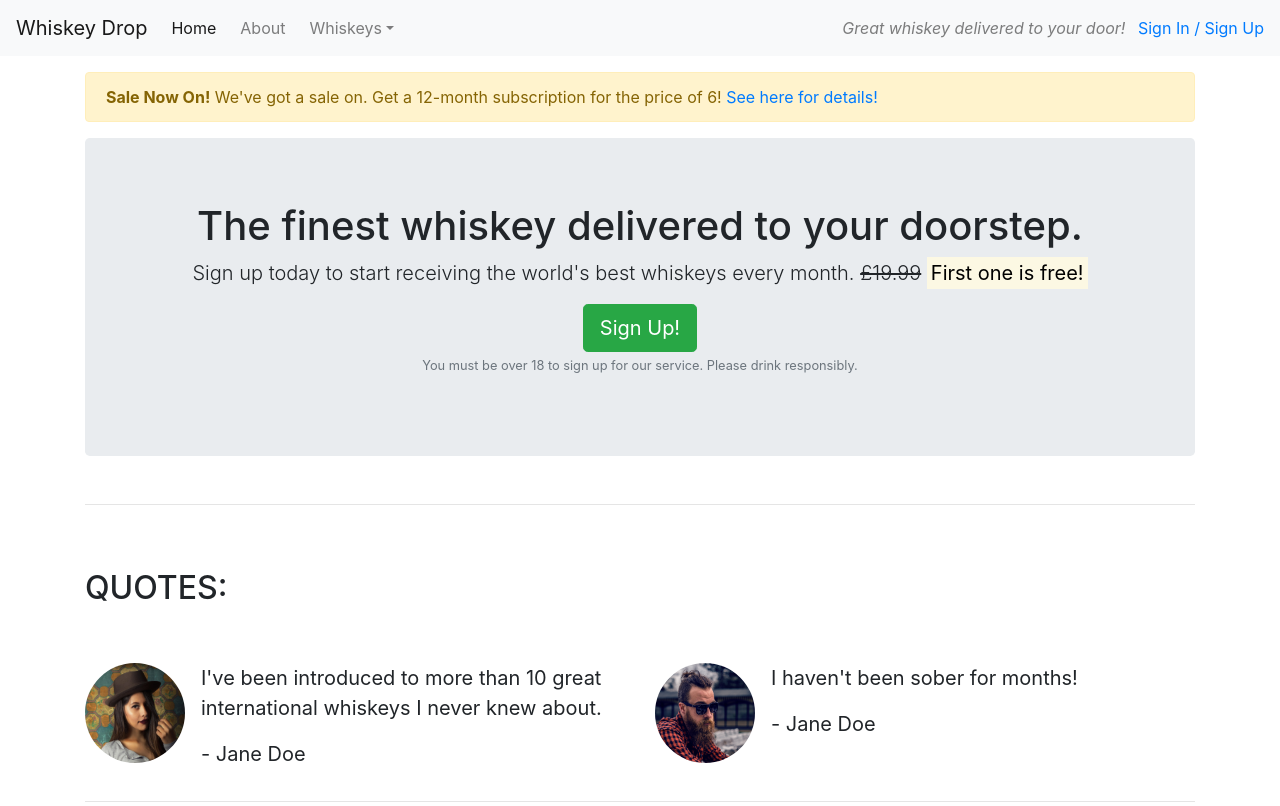
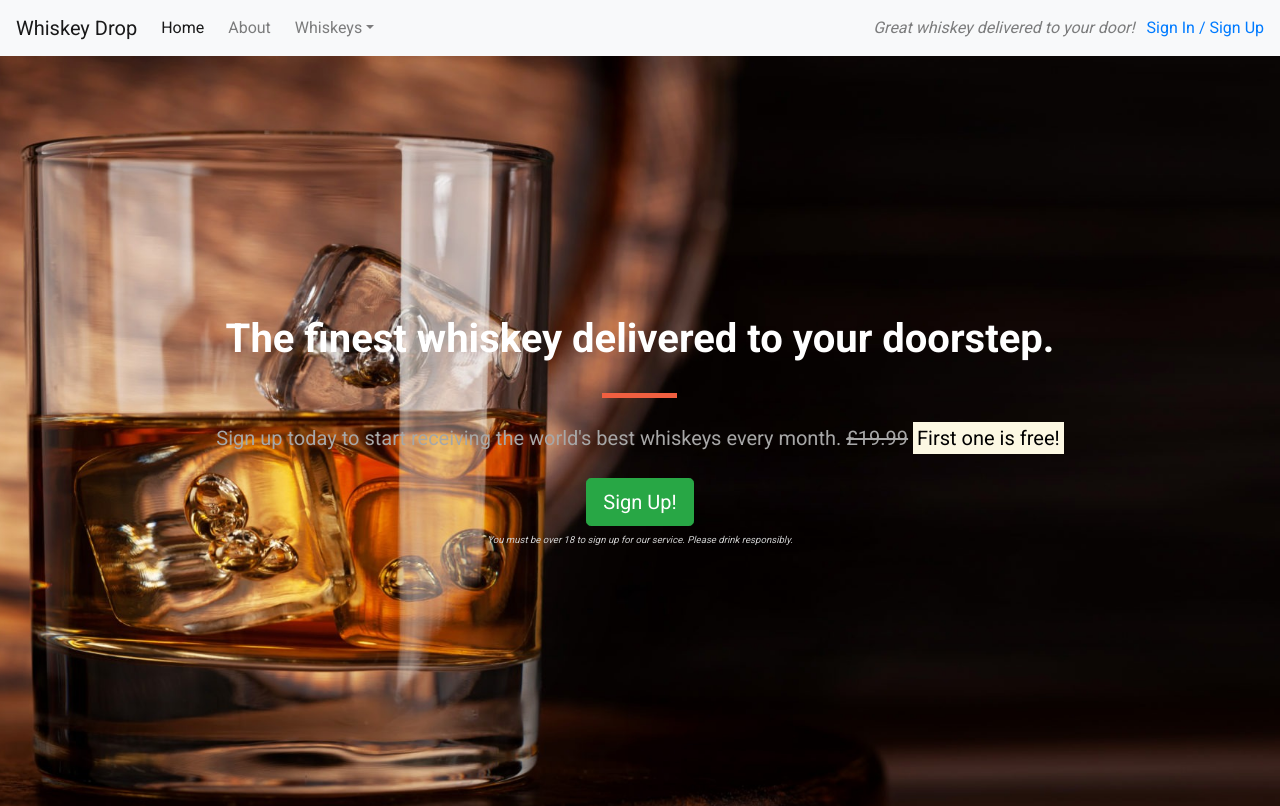
Before and after one commit to leannebooden/practice, a plain HTML site: page index.html in a window 1280 px wide. Shown: the top 806 px of the page. Drawn offline with nearby package versions, Linux system fonts and the light colour scheme.

Commit message:
css changes to bootstrap

```diff
--- /dev/null
+++ b/css/style.css
@@ -0,0 +1,71 @@
+body {
+   font-family: "Roboto", sans-serif;
+}
+
+.alert-container {}
+
+.callout-container {
+    height: 100vh;
+    background: url("./img/whiskey-background.jpg") no-repeat center center fixed;
+    -webkit-background-size: cover;
+    -moz-background-size: cover;
+    -o-background-size: cover;
+    background-size: cover;
+
+    display:flex;
+    align-items: center;
+    justify-content: center;
+}
+
+.opaque-overlay {
+    position: absolute;
+    top: 0;
+    left: 0;
+    height: 100%;
+    width: 100%;
+    background-color: rgba(0,0,0,0.5);
+}
+.quotes-container {}
+
+.features-container {}
+
+.table-container {}
+
+/*Block Dividers*/
+
+.block-divider {
+    width: 75px;
+    height: 5px;
+    border: 0;
+}
+
+.block-divider--orange {
+    background-color: #f05f40;
+}
+
+.block-divider--short {
+    width: 35px;
+}
+
+/*Jumbotron*/
+
+.jumbotron {
+    background-color: transparent;
+}
+
+.jumbotron-header {
+    color: white;
+    font-weight: bold;
+    margin-bottom: 30px;
+}
+
+.jumbotron .lead {
+    margin: 25px 0;
+    color: #a7a7a7;
+}
+
+.jumbotron small {
+    font-size: 60%;
+    font-style: italic;
+    color: #d0d0d0;
+}
--- a/index.html
+++ b/index.html
@@ -8,6 +8,13 @@
     <link rel="stylesheet" href="https://cdn.jsdelivr.net/npm/bootstrap@4.5.3/dist/css/bootstrap.min.css"
         integrity="sha384-TX8t27EcRE3e/ihU7zmQxVncDAy5uIKz4rEkgIXeMed4M0jlfIDPvg6uqKI2xXr2" crossorigin="anonymous">
     <script src="https://kit.fontawesome.com/31460f9fdc.js" crossorigin="anonymous"></script>
+    <link rel="preconnect" href="https://fonts.googleapis.com">
+    <link rel="preconnect" href="https://fonts.gstatic.com" crossorigin>
+    <link
+        href="https://fonts.googleapis.com/css2?family=Lato&family=Oswald:wght@200..700&family=Roboto:wght@400;700&display=swap"
+        rel="stylesheet">
+
+    <link rel="stylesheet" href="css/style.css" type="text/css">
 </head>
 
 <body>
@@ -26,7 +33,8 @@
                 <li class="active nav-item mr-2"><a class="nav-link" href="/">Home</a></li>
                 <li class="nav-item mr-2"><a class="nav-link" href="">About</a></li>
                 <li class="navitem dropdown">
-                    <a class="nav-link dropdown-toggle" href="#" id="navbarDropdownMenuLink" role="button" data-toggle="dropdown" aria-haspopup="true" aria-expanded="false">Whiskeys</a>
+                    <a class="nav-link dropdown-toggle" href="#" id="navbarDropdownMenuLink" role="button"
+                        data-toggle="dropdown" aria-haspopup="true" aria-expanded="false">Whiskeys</a>
                     <div class="dropdown-menu" aria-labelledby="navbarDropdownMenuLink">
                         <a class="dropdown-item" href="#">Irish</a>
                         <a class="dropdown-item" href="#">Scotch</a>
@@ -44,9 +52,8 @@
     </nav>
     <!--/.navigation bar-->
 
-    <article class="container mt-3">
-
     <!--sale information-->
+    <!--div class="container alert-container">
         <div class="row d-none d-sm-block">
             <div class="col-12">
                 <div class="alert alert-warning">
@@ -55,41 +62,44 @@
                 </div>
             </div>
         </div>
+    </div>  -->
     <!--sale information-->
 
     <!--callout-->
+    <div class="container-fluid callout-container">
         <div class="row">
             <div class="col-12">
                 <section class="callout jumbotron text-center">
-                    <h1>The finest whiskey delivered to your doorstep.</h1>
+                    <h1 class="jumbotron-header">The finest whiskey delivered to your doorstep.</h1>
+                    <hr class="block-divider block-divider--orange">
                     <p class="lead">Sign up today to start receiving the world's best whiskeys every month.
                         <s class="d-none d-sm-inline">£19.99</s>
                         <span class="d-inline d-sm-none"><br></span>
                         <strong><mark>First one is free!</mark></strong>
                     </p>
-                    <button class="btn btn-success btn-lg" data-toggle="modal" data-target="#signUpModal">Sign Up!</button>
+                    <button class="btn btn-success btn-lg" data-toggle="modal" data-target="#signUpModal">Sign
+                        Up!</button>
                     <p class="text-muted"><small>You must be over 18 to sign up for our service. Please drink
                             responsibly.</small></p>
                 </section>
             </div>
         </div>
+    </div>
     <!--/.callout-->
 
-        <hr>
-
     <!--quotes-->
+    <div class="container quotes-container">
         <section class="quotes">
             <div class="row">
                 <div class="col-12 my-5">
                     <h2 class="text-uppercase">Quotes:</h2>
                 </div>
             </div>
-
             <div class="row">
                 <div class="col-12 col-md-6">
                     <div class="media">
                         <div class="d-none d-sm-block">
-                            <img src="img/girl-image.png" class="rounded-circle mr-3" height="100" width="100">
+                            <img src="css/img/girl-image.png" class="rounded-circle mr-3" height="100" width="100">
                         </div>
                         <div class="media-body">
                             <blockquote class="blockquote">
@@ -104,7 +114,7 @@
                 <div class="col-12 col-md-6">
                     <div class="media">
                         <div class="d-none d-sm-block">
-                            <img src="img/guy-image.png" class="rounded-circle mr-3" height="100" width="100">
+                            <img src="css/img/guy-image.png" class="rounded-circle mr-3" height="100" width="100">
                         </div>
                         <div class="media-body">
                             <blockquote class="blockquote">
@@ -116,11 +126,11 @@
                 </div>
             </div>
         </section>
+    </div>
     <!--/.quotes-->
 
-        <hr>
-
     <!--features-->
+    <div class="container features-container">
         <section class="features">
             <div class="row">
                 <div class="col-12 my-5">
@@ -173,7 +183,11 @@
                 </div>
             </div>
         </section>
+    </div>
+    <!--/.features-->
 
+    <!--whiskeys table-->
+    <div class="container table-container">
         <section class="monthly-favorites">
             <div class="row">
                 <div class="col-12">
@@ -183,27 +197,33 @@
                             <th>Origin</th>
                         </tr>
                         <tr>
-                            <td>Jack Daniel's</td><td>USA</td>
+                            <td>Jack Daniel's</td>
+                            <td>USA</td>
                         </tr>
                         <tr>
-                            <td>Forty Creek</td><td>Canada</td>
+                            <td>Forty Creek</td>
+                            <td>Canada</td>
                         </tr>
                         <tr>
-                            <td>Adnams</td><td>England</td>
+                            <td>Adnams</td>
+                            <td>England</td>
                         </tr>
                         <tr>
-                            <td>Bushmills Single Malt</td><td>Ireland</td>
+                            <td>Bushmills Single Malt</td>
+                            <td>Ireland</td>
                         </tr>
                         <tr>
-                            <td>Aberfeldy</td><td>Scotland</td>
+                            <td>Aberfeldy</td>
+                            <td>Scotland</td>
                         </tr>
                     </table>
                 </div>
             </div>
         </section>
+    </div>
+    <!--/.whiskeys table-->
 
-    </article>
-
+    <!--sign-up form, pop up-->
     <div class="modal" tabindex="-1" role="dialog" id="signUpModal">
         <div class="modal-dialog" role="document">
             <div class="modal-content">
@@ -217,8 +237,10 @@
                     <form>
                         <div class="form-group">
                             <label for="exampleInputEmail1">Email address</label>
-                      <input type="email" class="form-control" id="exampleInputEmail1" aria-describedby="emailHelp" placeholder="Enter email">
-                      <small id="emailHelp" class="form-text text-muted">We'll never share your email with anyone else.</small>
+                            <input type="email" class="form-control" id="exampleInputEmail1"
+                                aria-describedby="emailHelp" placeholder="Enter email">
+                            <small id="emailHelp" class="form-text text-muted">We'll never share your email with anyone
+                                else.</small>
                         </div>
                         <div class="form-group">
                             <label for="password">Password</label>
@@ -226,15 +248,17 @@
                         </div>
                         <div class="form-group">
                             <label for="repeatPassword">Repeat Password</label>
-                      <input type="password" class="form-control" id="repeatPassword" placeholder="repeatPassword">
+                            <input type="password" class="form-control" id="repeatPassword"
+                                placeholder="repeatPassword">
                         </div>
                         <button type="submit" class="btn btn-success">Submit</button>
                     </form>
                 </div>
             </div>
         </div>
-      </div>
+        <!--/.sign-up form, pop up-->
 
+        <!--bootstrap JavaScript-->
         <script src="https://code.jquery.com/jquery-3.2.1.slim.min.js"
             integrity="sha384-KJ3o2DKtIkvYIK3UENzmM7KCkRr/rE9/Qpg6aAZGJwFDMVNA/GpGFF93hXpG5KkN" crossorigin="anonymous">
         </script>
@@ -244,6 +268,7 @@
         <script src="https://cdn.jsdelivr.net/npm/bootstrap@4.0.0/dist/js/bootstrap.min.js"
             integrity="sha384-JZR6Spejh4U02d8jOt6vLEHfe/JQGiRRSQQxSfFWpi1MquVdAyjUar5+76PVCmYl" crossorigin="anonymous">
         </script>
+        <!--/.bootstrap JavaScript-->
 
 </body>
 
```
Also changed, not shown: css/img/girl-image.png (renamed from img/girl-image.png), css/img/guy-image.png (renamed from img/guy-image.png), css/img/whiskey-background.jpg (added). Lines whose indentation alone changed are shown as unchanged.
